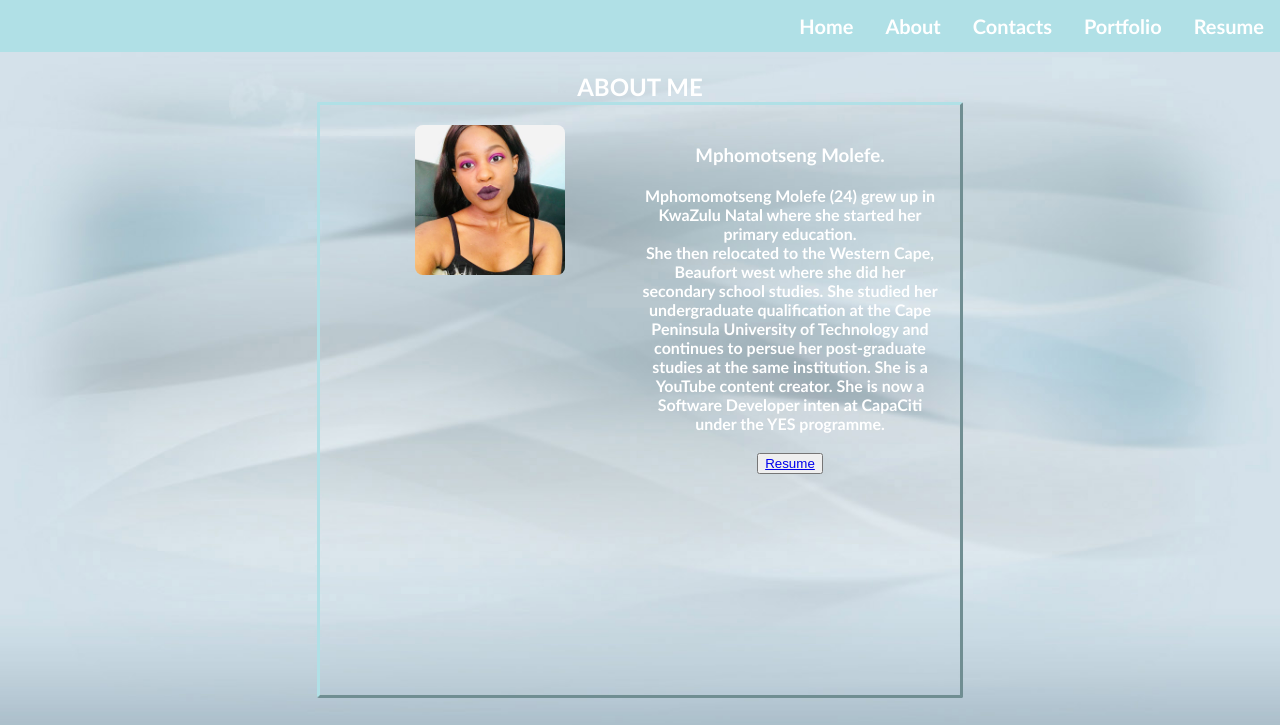
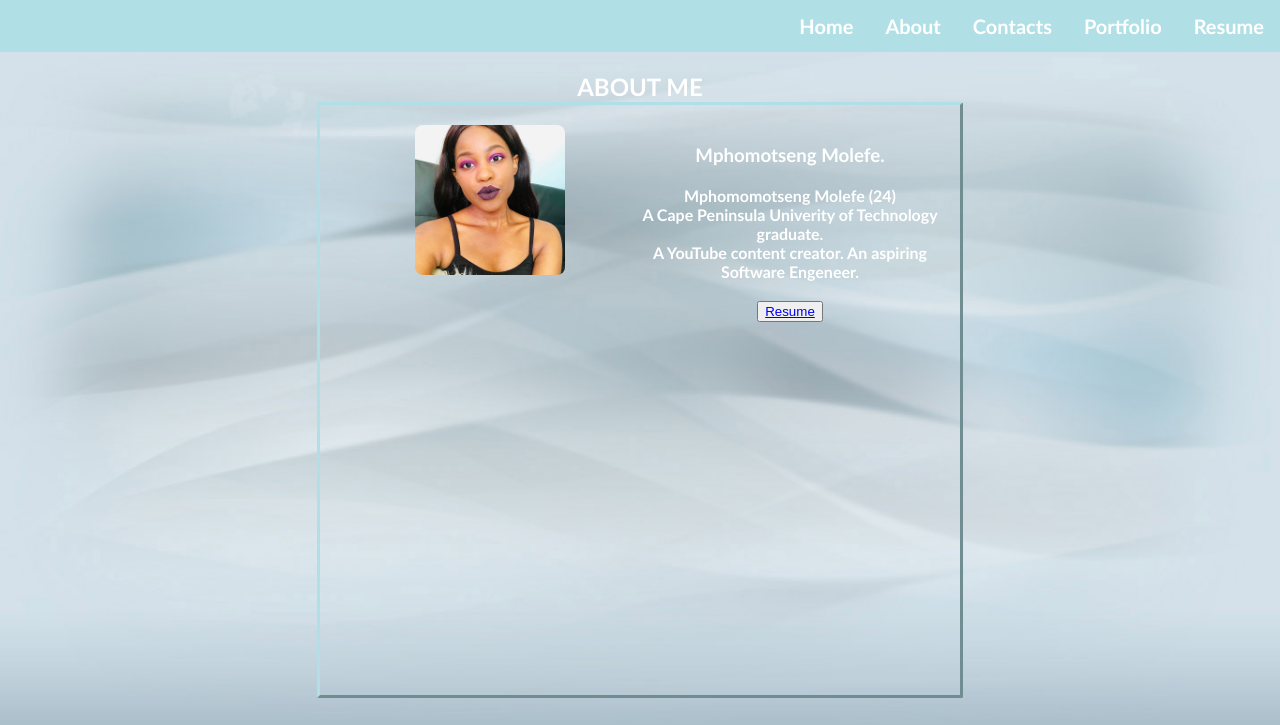
Before and after one commit to Mphumutseng/Final-Portfolio, a plain HTML site: page M. Molefe - Portfolio/aboutme.html in a window 1280 px wide. Shown: the top 725 px of the page. Drawn offline with Linux system fonts and the light colour scheme.

Commit message:
Update aboutme.html

```diff
--- a/M. Molefe - Portfolio/aboutme.html
+++ b/M. Molefe - Portfolio/aboutme.html
@@ -3,7 +3,7 @@
 <head>
     <link rel="stylesheet" href="style.css">
     <title>Mphomotseg Molefe</title>
-    <meta name="viewport" content="width=device-width, initial-scale=1.0">
+
     <div class="topnav">
         <a href="resume.html">Resume</a>
         <a href="projects.html">Portfolio</a>
@@ -24,9 +24,8 @@
     <!-- developer's biography-->
         <div class="info">
                     <h3>Mphomotseng Molefe.</h3>
-        <p>Mphomomotseng Molefe (24) grew up in KwaZulu Natal where she started her primary education.<br> She then relocated to the Western Cape, Beaufort west where she did her secondary school studies.
-         She studied her undergraduate qualification at the Cape Peninsula University of Technology and continues to persue her post-graduate studies at the same institution.
-         She is a YouTube content creator. She is now a Software Developer inten at CapaCiti under the YES programme.
+        <p>Mphomomotseng Molefe (24)<br> A Cape Peninsula Univerity of Technology graduate. <br>
+         A YouTube content creator. An aspiring Software Engeneer.
          </p><br>
 
          <button><a href="resume.html">Resume</a></button>
```
